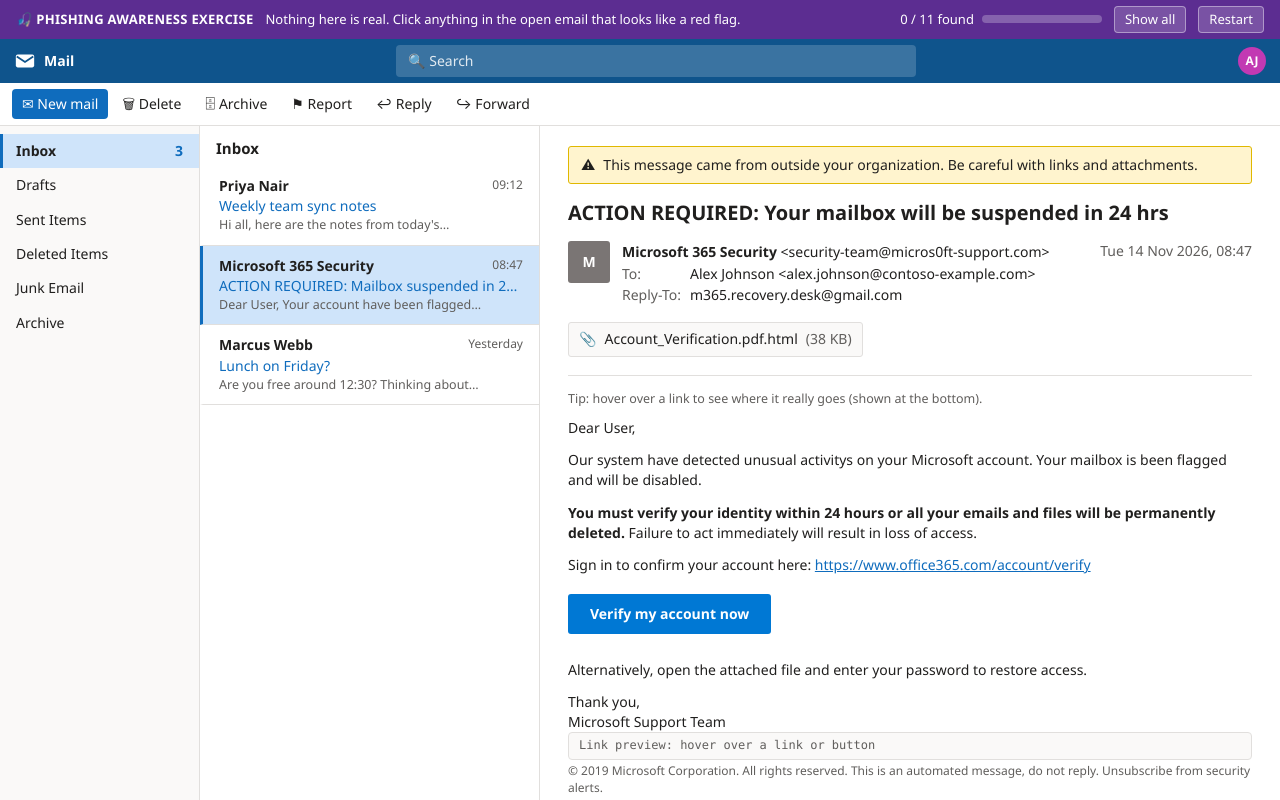
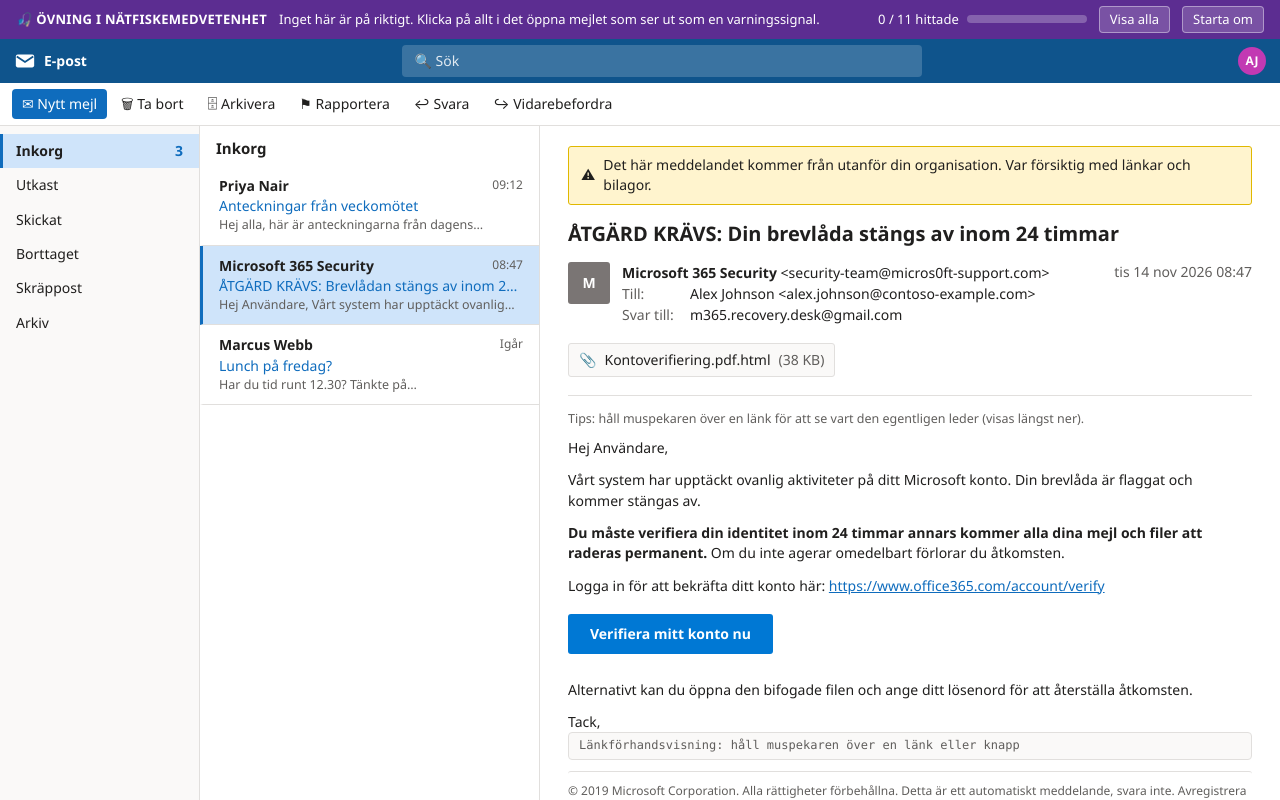
Before and after one commit to jivarson/labs, a plain HTML site: page phishing-awareness/index.html in a window 1280 px wide. Drawn offline with Linux system fonts and the light colour scheme.

Commit message:
Translate phishing exercise to Swedish
Co-Authored-By: Claude Sonnet 5.5 <noreply@anthropic.com>

```diff
--- a/phishing-awareness/index.html
+++ b/phishing-awareness/index.html
@@ -1,9 +1,9 @@
 <!doctype html>
-<html lang="en">
+<html lang="sv">
 <head>
 <meta charset="utf-8">
 <meta name="viewport" content="width=device-width, initial-scale=1">
-<title>Phish Spotter – Phishing Awareness Exercise</title>
+<title>Phish Spotter – Övning i nätfiskemedvetenhet</title>
 <style>
   :root{
     --bg:#f3f2f1; --pane:#ffffff; --pane2:#faf9f8; --line:#e1dfdd; --text:#201f1e; --muted:#605e5c;
@@ -121,70 +121,70 @@
 </head>
 <body>
 
-<div class="training" role="region" aria-label="Training exercise">
-  <b>🎣 PHISHING AWARENESS EXERCISE</b>
-  <span>Nothing here is real. Click anything in the open email that looks like a red flag.</span>
+<div class="training" role="region" aria-label="Övning">
+  <b>🎣 ÖVNING I NÄTFISKEMEDVETENHET</b>
+  <span>Inget här är på riktigt. Klicka på allt i det öppna mejlet som ser ut som en varningssignal.</span>
   <span class="spacer"></span>
   <span class="score"><span id="scoreTxt">0 / 0</span><span class="bar"><i id="barFill"></i></span></span>
-  <button id="btnReveal">Show all</button>
-  <button id="btnReset">Restart</button>
+  <button id="btnReveal">Visa alla</button>
+  <button id="btnReset">Starta om</button>
 </div>
 
 <header class="topbar">
   <div class="logo" aria-hidden="true">
     <svg viewBox="0 0 24 24"><rect x="2" y="5" width="20" height="14" rx="2" fill="#fff"/><path d="M3 7l9 6 9-6" stroke="#0f548c" stroke-width="2" fill="none"/></svg>
-    Mail
+    E-post
   </div>
-  <div class="search">🔍 Search</div>
-  <div class="avatar" title="You">AJ</div>
+  <div class="search">🔍 Sök</div>
+  <div class="avatar" title="Du">AJ</div>
 </header>
 
-<nav class="ribbon" aria-label="Toolbar (decorative)">
-  <button class="rb primary" data-decor>✉ New mail</button>
-  <button class="rb" data-decor>🗑 Delete</button>
-  <button class="rb" data-decor>🗄 Archive</button>
-  <button class="rb" data-decor>⚑ Report</button>
-  <button class="rb" data-decor>↩ Reply</button>
-  <button class="rb" data-decor>↪ Forward</button>
+<nav class="ribbon" aria-label="Verktygsfält (dekorativt)">
+  <button class="rb primary" data-decor>✉ Nytt mejl</button>
+  <button class="rb" data-decor>🗑 Ta bort</button>
+  <button class="rb" data-decor>🗄 Arkivera</button>
+  <button class="rb" data-decor>⚑ Rapportera</button>
+  <button class="rb" data-decor>↩ Svara</button>
+  <button class="rb" data-decor>↪ Vidarebefordra</button>
 </nav>
 
 <div class="main">
-  <aside class="folders" aria-label="Folders">
-    <div class="on"><span>Inbox</span><span class="count">3</span></div>
-    <div><span>Drafts</span></div>
-    <div><span>Sent Items</span></div>
-    <div><span>Deleted Items</span></div>
-    <div><span>Junk Email</span></div>
-    <div><span>Archive</span></div>
+  <aside class="folders" aria-label="Mappar">
+    <div class="on"><span>Inkorg</span><span class="count">3</span></div>
+    <div><span>Utkast</span></div>
+    <div><span>Skickat</span></div>
+    <div><span>Borttaget</span></div>
+    <div><span>Skräppost</span></div>
+    <div><span>Arkiv</span></div>
   </aside>
 
-  <section class="list" aria-label="Message list">
-    <h2>Inbox</h2>
-    <button class="mail" data-other="Weekly team sync notes">
+  <section class="list" aria-label="Meddelandelista">
+    <h2>Inkorg</h2>
+    <button class="mail" data-other="Anteckningar från veckomötet">
       <div class="from"><span>Priya Nair</span><span class="time">09:12</span></div>
-      <div class="subj">Weekly team sync notes</div>
-      <div class="prev">Hi all, here are the notes from today's…</div>
+      <div class="subj">Anteckningar från veckomötet</div>
+      <div class="prev">Hej alla, här är anteckningarna från dagens…</div>
     </button>
     <button class="mail sel" id="mailPhish" aria-current="true">
       <div class="from"><span>Microsoft 365 Security</span><span class="time">08:47</span></div>
-      <div class="subj">ACTION REQUIRED: Mailbox suspended in 24 hrs</div>
-      <div class="prev">Dear User, Your account have been flagged…</div>
+      <div class="subj">ÅTGÄRD KRÄVS: Brevlådan stängs av inom 24 tim</div>
+      <div class="prev">Hej Användare, Vårt system har upptäckt ovanlig…</div>
     </button>
-    <button class="mail" data-other="Lunch on Friday?">
-      <div class="from"><span>Marcus Webb</span><span class="time">Yesterday</span></div>
-      <div class="subj">Lunch on Friday?</div>
-      <div class="prev">Are you free around 12:30? Thinking about…</div>
+    <button class="mail" data-other="Lunch på fredag?">
+      <div class="from"><span>Marcus Webb</span><span class="time">Igår</span></div>
+      <div class="subj">Lunch på fredag?</div>
+      <div class="prev">Har du tid runt 12.30? Tänkte på…</div>
     </button>
   </section>
 
-  <main class="read" id="read" aria-label="Reading pane">
+  <main class="read" id="read" aria-label="Läsfönster">
     <div class="read-inner">
 
       <div class="ext-banner" data-ind="extbanner" data-ok="false" role="button" tabindex="0">
-        ⚠ <span>This message came from outside your organization. Be careful with links and attachments.</span>
+        ⚠ <span>Det här meddelandet kommer från utanför din organisation. Var försiktig med länkar och bilagor.</span>
       </div>
 
-      <h1 class="subject" data-ind="subject" data-ok="true" role="button" tabindex="0">ACTION REQUIRED: Your mailbox will be suspended in 24 hrs<span class="tick">✓</span></h1>
+      <h1 class="subject" data-ind="subject" data-ok="true" role="button" tabindex="0">ÅTGÄRD KRÄVS: Din brevlåda stängs av inom 24 timmar<span class="tick">✓</span></h1>
 
       <div class="head">
         <div class="pic" data-ind="avatar" data-ok="false" role="button" tabindex="0">M</div>
@@ -193,43 +193,43 @@
             <b data-ind="dispname" data-ok="true" role="button" tabindex="0">Microsoft 365 Security<span class="tick">✓</span></b>
             <span data-ind="sender" data-ok="true" role="button" tabindex="0">&lt;security-team@micros0ft-support.com&gt;<span class="tick">✓</span></span>
           </div>
-          <div class="line"><span class="lbl">To:</span><span data-ind="to" data-ok="false" role="button" tabindex="0">Alex Johnson &lt;alex.johnson@contoso-example.com&gt;</span></div>
-          <div class="line"><span class="lbl">Reply-To:</span><span data-ind="replyto" data-ok="true" role="button" tabindex="0">m365.recovery.desk@gmail.com<span class="tick">✓</span></span></div>
+          <div class="line"><span class="lbl">Till:</span><span data-ind="to" data-ok="false" role="button" tabindex="0">Alex Johnson &lt;alex.johnson@contoso-example.com&gt;</span></div>
+          <div class="line"><span class="lbl">Svar till:</span><span data-ind="replyto" data-ok="true" role="button" tabindex="0">m365.recovery.desk@gmail.com<span class="tick">✓</span></span></div>
         </div>
-        <div class="stamp" data-ind="date" data-ok="false" role="button" tabindex="0">Tue 14 Nov 2026, 08:47</div>
+        <div class="stamp" data-ind="date" data-ok="false" role="button" tabindex="0">tis 14 nov 2026 08:47</div>
       </div>
 
       <div class="attach" data-ind="attach" data-ok="true" role="button" tabindex="0">
-        📎 <span>Account_Verification.pdf.html</span> <span style="color:var(--muted)">(38 KB)</span><span class="tick">✓</span>
+        📎 <span>Kontoverifiering.pdf.html</span> <span style="color:var(--muted)">(38 KB)</span><span class="tick">✓</span>
       </div>
 
       <hr>
 
-      <p class="hintline">Tip: hover over a link to see where it really goes (shown at the bottom).</p>
+      <p class="hintline">Tips: håll muspekaren över en länk för att se vart den egentligen leder (visas längst ner).</p>
 
       <div class="body">
-        <p data-ind="greeting" data-ok="true" role="button" tabindex="0">Dear User,<span class="tick">✓</span></p>
+        <p data-ind="greeting" data-ok="true" role="button" tabindex="0">Hej Användare,<span class="tick">✓</span></p>
 
-        <p data-ind="grammar" data-ok="true" role="button" tabindex="0">Our system have detected unusual activitys on your Microsoft account. Your mailbox is been flagged and will be disabled.<span class="tick">✓</span></p>
+        <p data-ind="grammar" data-ok="true" role="button" tabindex="0">Vårt system har upptäckt ovanlig aktiviteter på ditt Microsoft konto. Din brevlåda är flaggat och kommer stängas av.<span class="tick">✓</span></p>
 
-        <p data-ind="urgency" data-ok="true" role="button" tabindex="0"><b>You must verify your identity within 24 hours or all your emails and files will be permanently deleted.</b> Failure to act immediately will result in loss of access.<span class="tick">✓</span></p>
+        <p data-ind="urgency" data-ok="true" role="button" tabindex="0"><b>Du måste verifiera din identitet inom 24 timmar annars kommer alla dina mejl och filer att raderas permanent.</b> Om du inte agerar omedelbart förlorar du åtkomsten.<span class="tick">✓</span></p>
 
-        <p>Sign in to confirm your account here:
+        <p>Logga in för att bekräfta ditt konto här:
           <a href="#" data-ind="link" data-ok="true" data-real="http://micros0ft-support.com.verify-login.ru/auth?id=88213" role="button" tabindex="0">https://www.office365.com/account/verify<span class="tick">✓</span></a>
         </p>
 
-        <p><a class="cta" href="#" data-ind="button" data-ok="true" data-real="http://login-secure-m365.top/session/restore" role="button" tabindex="0">Verify my account now<span class="tick">✓</span></a></p>
+        <p><a class="cta" href="#" data-ind="button" data-ok="true" data-real="http://login-secure-m365.top/session/restore" role="button" tabindex="0">Verifiera mitt konto nu<span class="tick">✓</span></a></p>
 
-        <p>Alternatively, open the attached file and enter your password to restore access.</p>
+        <p>Alternativt kan du öppna den bifogade filen och ange ditt lösenord för att återställa åtkomsten.</p>
 
-        <p>Thank you,<br>Microsoft Support Team</p>
+        <p>Tack,<br>Microsoft Supportteam</p>
 
         <div class="foot" data-ind="footer" data-ok="true" role="button" tabindex="0">
-          © 2019 Microsoft Corporation. All rights reserved. This is an automated message, do not reply. Unsubscribe from security alerts.<span class="tick">✓</span>
+          © 2019 Microsoft Corporation. Alla rättigheter förbehållna. Detta är ett automatiskt meddelande, svara inte. Avregistrera dig från säkerhetsvarningar.<span class="tick">✓</span>
         </div>
       </div>
 
-      <div class="linkbar" id="linkbar" aria-live="off">Link preview: hover over a link or button</div>
+      <div class="linkbar" id="linkbar" aria-live="off">Länkförhandsvisning: håll muspekaren över en länk eller knapp</div>
     </div>
   </main>
 </div>
@@ -238,18 +238,18 @@
 
 <dialog id="summary" aria-labelledby="sumTitle">
   <div class="dlg">
-    <h2 id="sumTitle">Exercise complete 🎉</h2>
+    <h2 id="sumTitle">Övningen klar 🎉</h2>
     <p id="sumLead"></p>
-    <p><b>What to do with a message like this:</b></p>
+    <p><b>Så hanterar du ett sådant här meddelande:</b></p>
     <ul>
-      <li>Don't click links or open attachments.</li>
-      <li>Don't reply or enter credentials anywhere.</li>
-      <li>Report it with your organization's phishing-report button, then delete it.</li>
-      <li>If unsure, contact the sender through a channel you already trust.</li>
+      <li>Klicka inte på länkar och öppna inga bilagor.</li>
+      <li>Svara inte och ange inte inloggningsuppgifter någonstans.</li>
+      <li>Rapportera det med din organisations knapp för nätfiske och radera det sedan.</li>
+      <li>Är du osäker, kontakta avsändaren via en kanal du redan litar på.</li>
     </ul>
     <div class="row">
-      <button class="btn sec" id="sumClose">Keep looking</button>
-      <button class="btn" id="sumRestart">Restart</button>
+      <button class="btn sec" id="sumClose">Fortsätt leta</button>
+      <button class="btn" id="sumRestart">Starta om</button>
     </div>
   </div>
 </dialog>
@@ -258,21 +258,21 @@
 (function(){
   // What each clickable element teaches. ok=true means it IS a red flag.
   var INFO = {
-    sender:{ok:true, title:"Lookalike domain", msg:"“micros0ft-support.com” uses a zero instead of the letter o, and Microsoft doesn't send security notices from a “-support” domain."},
-    dispname:{ok:true, title:"Display name can be faked", msg:"Anyone can set the display name to “Microsoft 365 Security”. Always check the actual address next to it."},
-    replyto:{ok:true, title:"Mismatched Reply-To", msg:"Replies would go to a free Gmail address, not to Microsoft. Attackers do this to collect your responses."},
-    subject:{ok:true, title:"Urgency in the subject", msg:"Threats like “suspended in 24 hrs” are designed to make you act before you think."},
-    greeting:{ok:true, title:"Generic greeting", msg:"“Dear User” suggests a mass mailing. Real providers usually address you by name."},
-    grammar:{ok:true, title:"Spelling and grammar errors", msg:"“system have”, “activitys”, “is been flagged”. Errors like these are common in phishing emails."},
-    urgency:{ok:true, title:"Threat and pressure", msg:"Deadlines and threats of permanent data loss are a classic pressure tactic."},
-    link:{ok:true, title:"Link text doesn't match destination", msg:"It shows office365.com, but the real target (see the preview bar) is a .ru domain with a long lookalike prefix."},
-    button:{ok:true, title:"Button leads to an unrelated site", msg:"The button goes to “login-secure-m365.top”, which has nothing to do with Microsoft."},
-    attach:{ok:true, title:"Dangerous attachment", msg:"“.pdf.html” is a double extension. It's an HTML page that can imitate a login form and capture your password."},
-    footer:{ok:true, title:"Outdated and generic footer", msg:"A 2019 copyright in a 2026 email, plus “do not reply” and a vague unsubscribe link, point to a copied template."},
-    extbanner:{ok:false, title:"Not a red flag in the email itself", msg:"This banner is added by your mail system. It's a useful prompt to be careful, but it doesn't prove the message is phishing."},
-    to:{ok:false, title:"Not suspicious here", msg:"The message is addressed to your real address. Attackers can do this too, so it doesn't tell you much either way."},
-    date:{ok:false, title:"Normal timestamp", msg:"The time and date look ordinary. Timestamps are easy to fake, so don't rely on them."},
-    avatar:{ok:false, title:"Not a reliable signal", msg:"The avatar is just a letter badge. Profile pictures can be copied, so they don't prove who sent it."}
+    sender:{ok:true, title:"Förväxlingsbar domän", msg:"“micros0ft-support.com” har en nolla i stället för bokstaven o, och Microsoft skickar inte säkerhetsmeddelanden från en “-support”-domän."},
+    dispname:{ok:true, title:"Visningsnamnet kan förfalskas", msg:"Vem som helst kan sätta visningsnamnet till “Microsoft 365 Security”. Kontrollera alltid den faktiska adressen bredvid."},
+    replyto:{ok:true, title:"Avvikande svarsadress", msg:"Svar skulle gå till en gratis Gmail-adress, inte till Microsoft. Angripare gör så här för att samla in dina svar."},
+    subject:{ok:true, title:"Brådska i ämnesraden", msg:"Hot som “stängs av inom 24 timmar” är till för att få dig att agera innan du tänker."},
+    greeting:{ok:true, title:"Generisk hälsning", msg:"“Hej Användare” tyder på ett massutskick. Riktiga leverantörer tilltalar dig oftast med namn."},
+    grammar:{ok:true, title:"Stavnings- och grammatikfel", msg:"“ovanlig aktiviteter”, “Microsoft konto” (isärskrivet), “är flaggat” och “kommer stängas”. Sådana fel är vanliga i nätfiskemejl."},
+    urgency:{ok:true, title:"Hot och press", msg:"Tidsfrister och hot om permanent dataförlust är ett klassiskt sätt att sätta press på dig."},
+    link:{ok:true, title:"Länktexten stämmer inte med målet", msg:"Den visar office365.com, men det verkliga målet (se förhandsvisningen) är en .ru-domän med ett långt förväxlingsbart prefix."},
+    button:{ok:true, title:"Knappen leder till en orelaterad webbplats", msg:"Knappen går till “login-secure-m365.top”, som inte har något med Microsoft att göra."},
+    attach:{ok:true, title:"Farlig bilaga", msg:"“.pdf.html” är en dubbel filändelse. Det är en HTML-sida som kan efterlikna ett inloggningsformulär och fånga ditt lösenord."},
+    footer:{ok:true, title:"Föråldrad och generisk sidfot", msg:"Ett upphovsrättsår 2019 i ett mejl från 2026, plus “svara inte” och en vag avregistreringslänk, tyder på en kopierad mall."},
+    extbanner:{ok:false, title:"Ingen varningssignal i själva mejlet", msg:"Banderollen läggs till av ditt e-postsystem. Den är en bra påminnelse om att vara försiktig, men bevisar inte att meddelandet är nätfiske."},
+    to:{ok:false, title:"Inte misstänkt här", msg:"Meddelandet är adresserat till din riktiga adress. Angripare kan göra likadant, så det säger inte mycket åt något håll."},
+    date:{ok:false, title:"Normal tidsstämpel", msg:"Tid och datum ser vanliga ut. Tidsstämplar är lätta att förfalska, så lita inte på dem."},
+    avatar:{ok:false, title:"Ingen tillförlitlig signal", msg:"Avataren är bara en bokstavsbricka. Profilbilder kan kopieras och bevisar inte vem som skickat mejlet."}
   };
 
   var read = document.getElementById('read');
@@ -289,7 +289,7 @@
 
   function updateScore(){
     var n = Object.keys(found).length;
-    scoreTxt.textContent = n + ' / ' + total + ' found' + (wrong ? ' · ' + wrong + ' miss' + (wrong>1?'es':'') : '');
+    scoreTxt.textContent = n + ' / ' + total + ' hittade' + (wrong ? ' · ' + wrong + (wrong>1?' missar':' miss') : '');
     barFill.style.width = (n/total*100) + '%';
   }
 
@@ -308,10 +308,10 @@
     var id = el.dataset.ind, info = INFO[id];
     if (!info) return;
     if (info.ok){
-      if (found[id]){ toast('info','Already found', 'You have already spotted this one.'); return; }
+      if (found[id]){ toast('info','Redan hittad', 'Du har redan hittat den här.'); return; }
       found[id] = true;
       el.classList.add('found');
-      toast('ok','✔ Correct: ' + info.title, info.msg);
+      toast('ok','✔ Rätt: ' + info.title, info.msg);
       updateScore();
       if (Object.keys(found).length === total && !shownSummary){
         shownSummary = true;
@@ -321,14 +321,14 @@
       wrong++;
       el.classList.add('decoyed','shake');
       setTimeout(function(){ el.classList.remove('shake'); }, 400);
-      toast('bad','✘ Not quite: ' + info.title, info.msg);
+      toast('bad','✘ Inte riktigt: ' + info.title, info.msg);
       updateScore();
     }
   }
 
   function openSummary(){
     document.getElementById('sumLead').textContent =
-      'You found all ' + total + ' red flags' + (wrong ? ' with ' + wrong + ' miss' + (wrong>1?'es':'') : ' with no misses') + '.';
+      'Du hittade alla ' + total + ' varningssignaler' + (wrong ? ' med ' + wrong + (wrong>1?' missar':' miss') : ' utan en enda miss') + '.';
     if (summary.showModal) summary.showModal(); else summary.setAttribute('open','');
   }
 
@@ -349,7 +349,7 @@
   // Link preview, like a browser status bar
   function showLink(e){
     var a = e.target.closest('[data-real]');
-    linkbar.textContent = a ? 'Link preview: ' + a.dataset.real : 'Link preview: hover over a link or button';
+    linkbar.textContent = a ? 'Länkförhandsvisning: ' + a.dataset.real : 'Länkförhandsvisning: håll muspekaren över en länk eller knapp';
   }
   read.addEventListener('mouseover', showLink);
   read.addEventListener('focusin', showLink);
@@ -358,14 +358,14 @@
   // Other emails and decorative toolbar
   Array.prototype.forEach.call(document.querySelectorAll('[data-other]'), function(b){
     b.addEventListener('click', function(){
-      toast('info','Not part of this exercise','Go back to the highlighted “Microsoft 365 Security” message.');
+      toast('info','Ingen del av övningen','Gå tillbaka till det markerade meddelandet från “Microsoft 365 Security”.');
     });
   });
   Array.prototype.forEach.call(document.querySelectorAll('[data-decor]'), function(b){
     b.addEventListener('click', function(){
-      var report = /Report/.test(b.textContent);
-      toast('info', report ? 'Good instinct' : 'Toolbar is decorative',
-        report ? 'In real life, reporting is the right move. Here, first find the red flags in the email itself.' : 'This is only an exercise. Click the suspicious parts of the email.');
+      var report = /Rapportera/.test(b.textContent);
+      toast('info', report ? 'Bra instinkt' : 'Verktygsfältet är dekorativt',
+        report ? 'I verkligheten är det rätt att rapportera. Här ska du först hitta varningssignalerna i själva mejlet.' : 'Det här är bara en övning. Klicka på de misstänkta delarna av mejlet.');
     });
   });
 
@@ -374,7 +374,7 @@
       if (el.dataset.ok==='true' && !found[el.dataset.ind]){ found[el.dataset.ind]=true; el.classList.add('found'); }
     });
     updateScore();
-    toast('info','All red flags revealed','Green outlines mark every real warning sign. Click “Restart” to try again.');
+    toast('info','Alla varningssignaler visade','Gröna ramar markerar varje verklig varningssignal. Klicka på “Starta om” för att försöka igen.');
   });
   function reset(){
     found = {}; wrong = 0; shownSummary = false;
```
Also changed, not shown: 1 other file.
